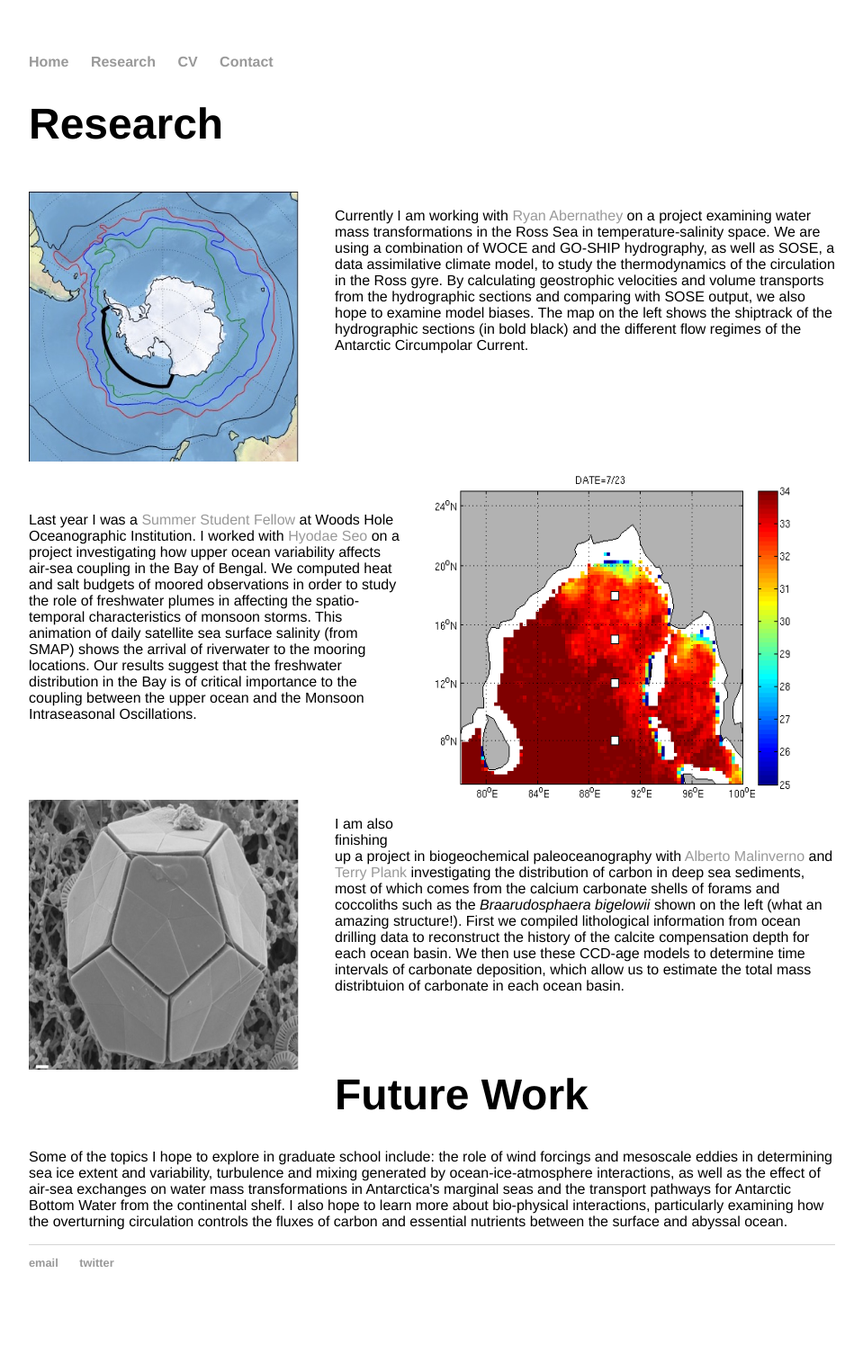
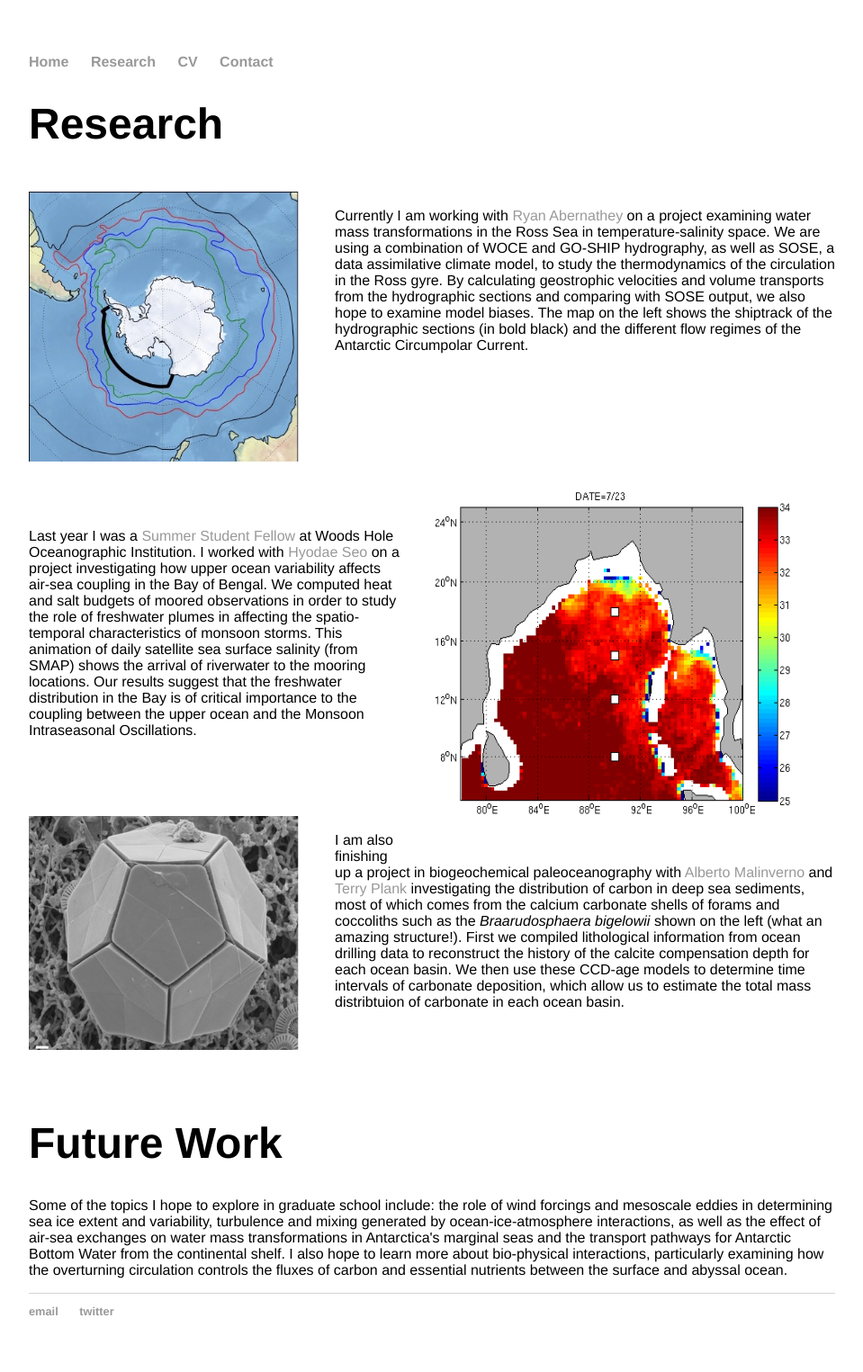
Before and after one commit to cprend/cprend.github.io, a Jekyll site: the page research/index.html, which Jekyll copies as it is, in a window 1280 px wide. Shown: the whole page at 90% size, without its empty margins (160-1119 px from the left). Built offline with Jekyll 4.4.1, drawn with Linux system fonts in a browser that asks for light colours; before the commit the page ends 1471 px from its top, so only the background shows below that.

Commit message:
Update index.html

```diff
--- a/research/index.html
+++ b/research/index.html
@@ -26,7 +26,7 @@
 			hydrographic sections and comparing with SOSE output, we also hope to examine model biases. The
 			map on the left shows the shiptrack of the hydrographic sections (in bold black) and the different flow regimes of the
 			Antarctic Circumpolar Current.<br/>
-			<br/><br/><br/><br/><br/>
+			<br/><br/><br/><br/><br/><br/>
 			</div>
 
 			<div>
@@ -41,13 +41,13 @@
 			<br/><br/><br/>
 			</div>
 			<div>
-			<p style="float: left;"><img style="margin-right:40px" src="coccolith.png" width="300" height="300" class="inline"></p><br/>
+			<p style="float: left;"><img style="margin-right:40px" src="coccolith.png" width="300" height="260" class="inline"></p><br/>
 			<p>I am also finishing up a project in biogeochemical paleoceanography with <a href="http://www.ldeo.columbia.edu/~alberto/">Alberto Malinverno</a> and
 			<a href="http://www.ldeo.columbia.edu/~tplank/Plank-2015/Welcome.html">Terry Plank</a> investigating the distribution of carbon in deep sea sediments, most of
 			which comes from the calcium carbonate shells of forams and coccoliths such as the <em> Braarudosphaera bigelowii </em> shown
 			on the left (what an amazing structure!). First we compiled lithological information from ocean drilling data to reconstruct the history of the calcite compensation
 			depth for each ocean basin. We then use these CCD-age models to determine time intervals of carbonate deposition, which allow us to
-			estimate the total mass distribtuion of carbonate in each ocean basin.</p><br/><br/>
+			estimate the total mass distribtuion of carbonate in each ocean basin.</p><br/><br/><br/><br/>
 
 	<h1>Future Work</h1>
 		<p>Some of the topics I hope to explore in graduate school include: the role of wind forcings and mesoscale eddies in determining
```
